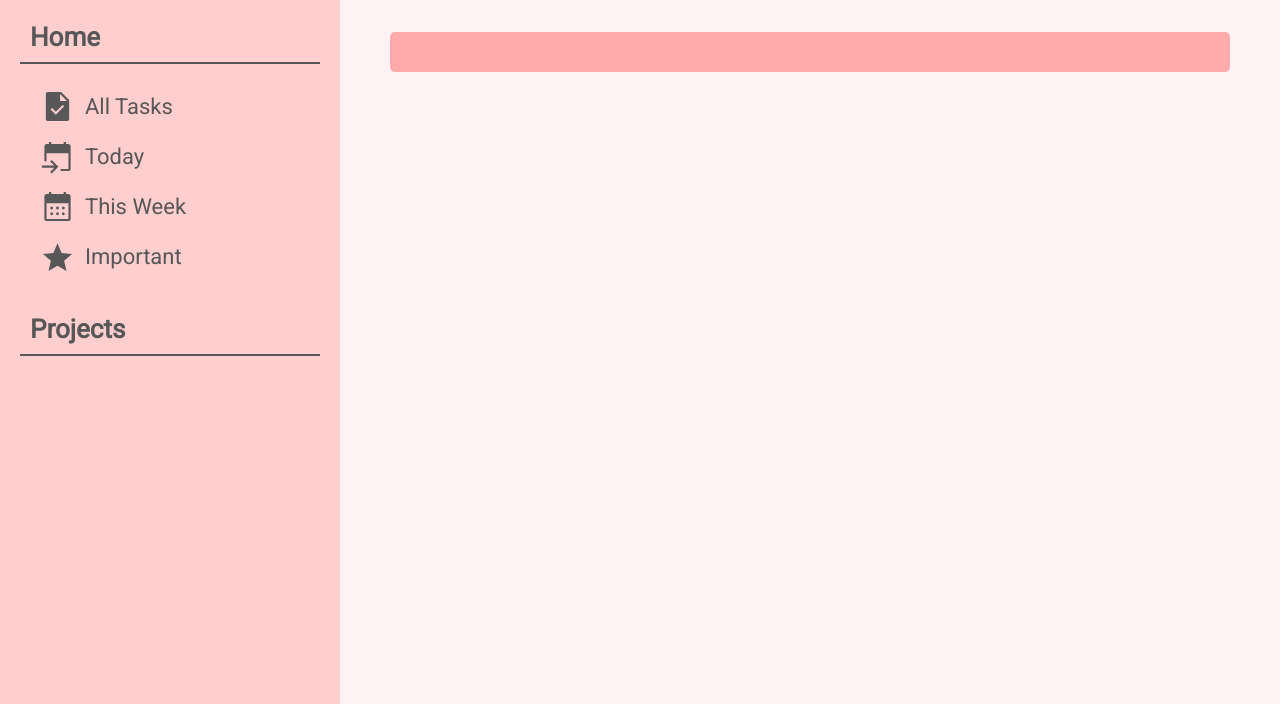
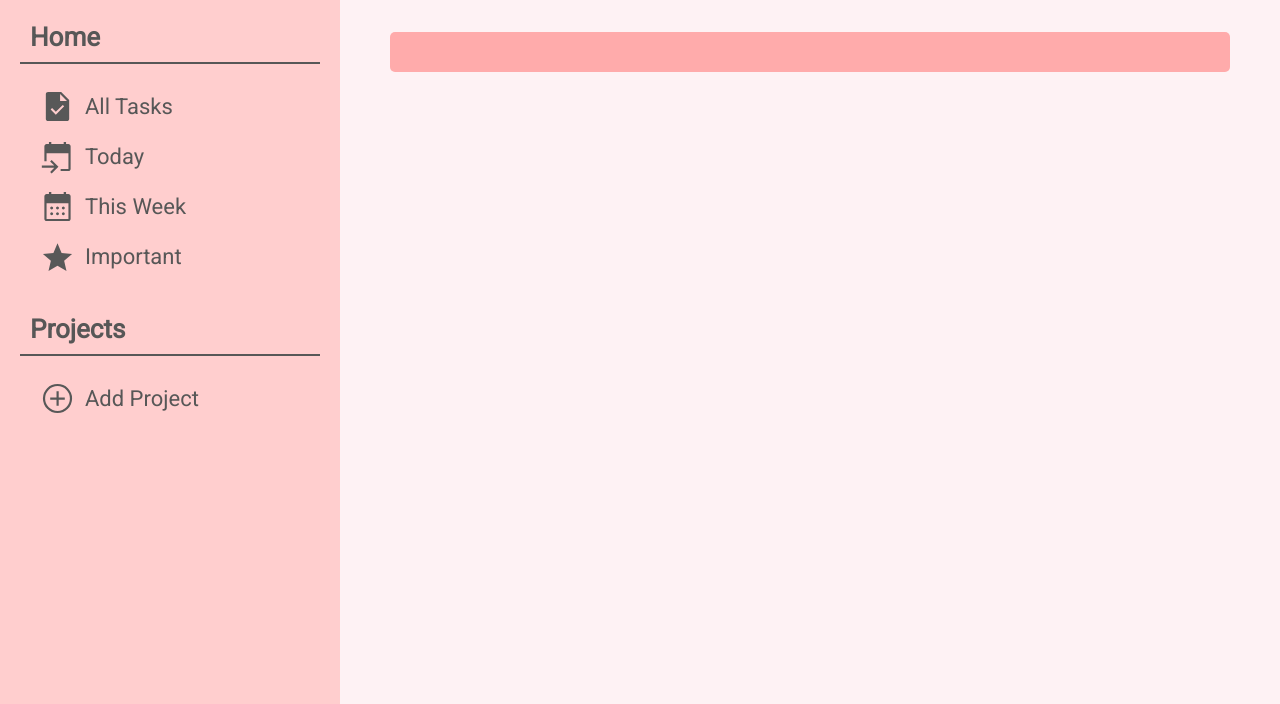
Before and after one commit to caylinvu/todolist, a plain HTML site: page dist/index.html in a window 1280 px wide. Shown: the part 96-800 px from the top of the page. Drawn offline with Linux system fonts and the light colour scheme.

Commit message:
Add new project and task buttons

```diff
--- a/dist/index.html
+++ b/dist/index.html
@@ -39,6 +39,7 @@
                 <div class="projects">
                     <div class="sidebar-heading">Projects</div>
                     <div class="project-links"></div>
+                    <button class="project-btn"><img src="images/plus.svg" alt="plus icon">Add Project</button>
                 </div>
             </div>
             <div class="main-content">
--- a/dist/style.css
+++ b/dist/style.css
@@ -4,6 +4,7 @@
     --color3: #ffcece;
     --color4: #FEF2F4;
     --hover-color: #f7c2c2;
+    --hover-color2: #f5e5e8;
     --text-color: #575757;
     --icon-filter1: invert(53%) sepia(63%) saturate(3230%) hue-rotate(311deg) brightness(84%) contrast(93%);
     --icon-filter2: invert(33%) sepia(2%) saturate(10%) hue-rotate(352deg) brightness(90%) contrast(77%);
@@ -14,6 +15,12 @@ body {
     font-family: 'Roboto', sans-serif;
     font-size: 22px;
     color: var(--text-color);
+}
+
+button, input {
+    font-family: inherit;
+    font-size: inherit;
+    color: inherit;
 }
 
 .container {
@@ -61,15 +68,16 @@ body {
     padding: 20px 0;
 }
 
-.link {
+.link, .project-btn, .task-btn {
     display: flex;
     align-items: center;
     gap: 10px;
     padding: 5px 20px;
     margin-bottom: 5px;
+    border-radius: 5px;
 }
 
-.link:hover {
+.link:hover, .project-btn:hover {
     background-color: var(--hover-color);
     cursor: pointer;
 }
@@ -77,6 +85,13 @@ body {
 .sidebar img {
     filter: var(--icon-filter2);
     width: 35px;
+}
+
+.project-btn, .task-btn {
+    border: none;
+    background-color: inherit;
+    width: 100%;
+    margin: 20px 0px;
 }
 
 /* ---------------MAIN CONTENT--------------- */
@@ -94,3 +109,13 @@ body {
     font-family: 'Righteous', cursive;
     border-radius: 5px;
 }
+
+.task-btn img {
+    filter: var(--icon-filter2);
+    width: 35px;
+}
+
+.task-btn:hover {
+    background-color: var(--hover-color2);
+    cursor: pointer;
+}
```
Also changed, not shown: dist/images/plus.svg (added).
